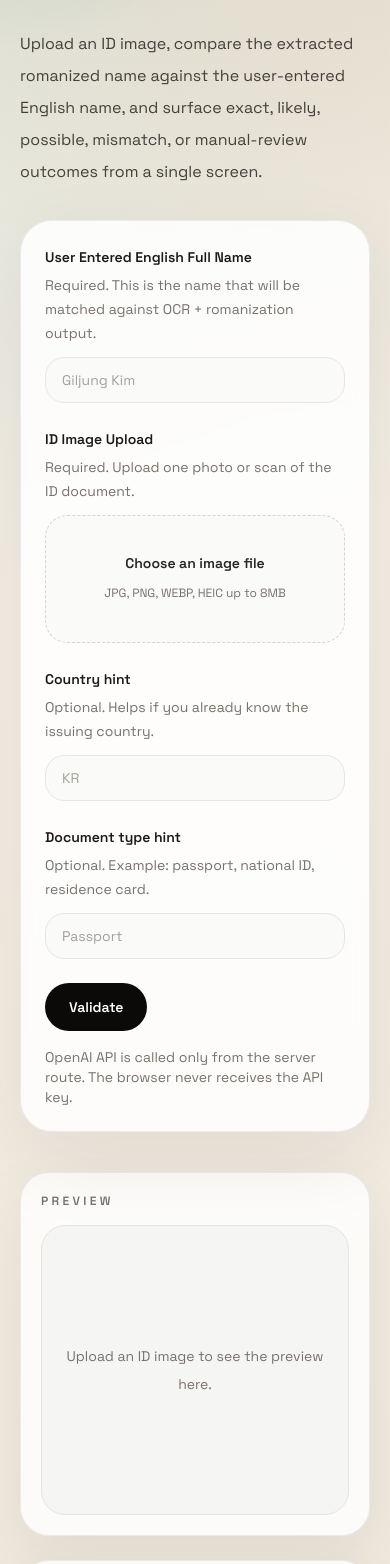
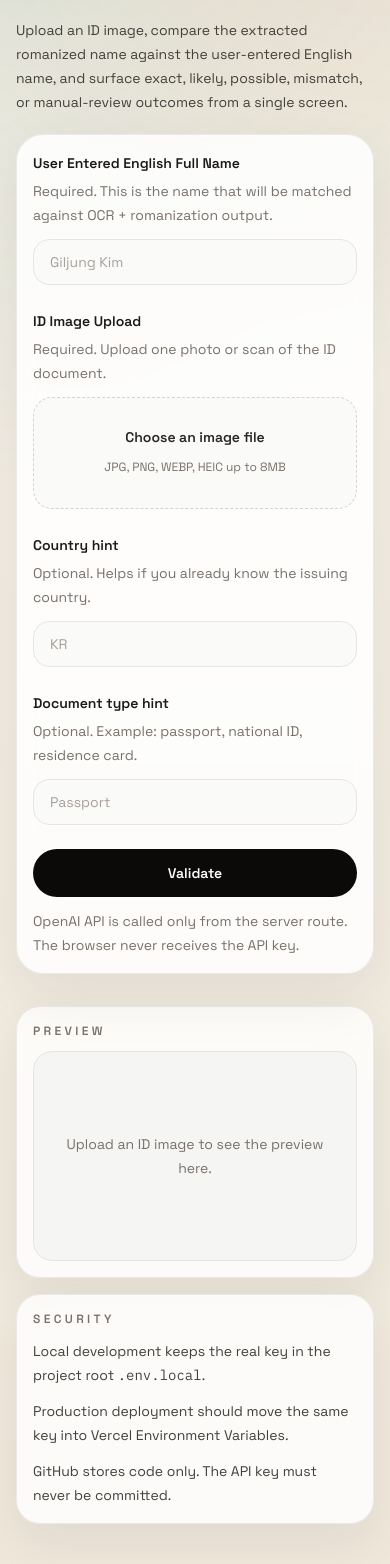
Before and after one commit to Yuifather/kyc_test, a Next.js app: page / in a window 390 px wide. Shown: the part 281-1845 px from the top of the page. Built offline with nearby package versions, Linux system fonts and the light colour scheme.

Commit message:
Optimize mobile layout

```diff
--- a/app/page.tsx
+++ b/app/page.tsx
@@ -96,19 +96,19 @@ export default function Home() {
 
   return (
     <main className="relative isolate overflow-hidden">
-      <div className="pointer-events-none absolute inset-x-0 top-0 h-[26rem] bg-[radial-gradient(circle_at_top_left,_rgba(23,124,104,0.23),_transparent_58%),radial-gradient(circle_at_top_right,_rgba(220,112,53,0.2),_transparent_48%)]" />
+      <div className="pointer-events-none absolute inset-x-0 top-0 h-[22rem] bg-[radial-gradient(circle_at_top_left,_rgba(23,124,104,0.23),_transparent_58%),radial-gradient(circle_at_top_right,_rgba(220,112,53,0.2),_transparent_48%)] sm:h-[26rem]" />
 
-      <section className="mx-auto w-full max-w-7xl px-5 py-8 sm:px-8 sm:py-12 lg:px-10 lg:py-16">
-        <div className="grid gap-10 lg:grid-cols-[minmax(0,1.2fr)_23rem]">
+      <section className="mx-auto w-full max-w-7xl px-4 py-6 sm:px-8 sm:py-12 lg:px-10 lg:py-16">
+        <div className="grid gap-8 lg:grid-cols-[minmax(0,1.2fr)_23rem] lg:gap-10">
           <div>
             <div className="max-w-3xl">
-              <p className="text-xs font-semibold uppercase tracking-[0.32em] text-teal-700">
+              <p className="text-[11px] font-semibold uppercase tracking-[0.24em] text-teal-700 sm:text-xs sm:tracking-[0.32em]">
                 Server-side OCR verification
               </p>
-              <h1 className="mt-4 text-4xl font-semibold leading-tight text-stone-950 sm:text-5xl">
+              <h1 className="mt-3 max-w-[13ch] text-balance text-[2rem] font-semibold leading-[1.03] text-stone-950 sm:mt-4 sm:max-w-none sm:text-5xl sm:leading-tight">
                 ID name match verification with OCR, romanization, and review-ready confidence.
               </h1>
-              <p className="mt-5 max-w-2xl text-base leading-8 text-stone-700 sm:text-lg">
+              <p className="mt-4 max-w-xl text-sm leading-6 text-stone-700 sm:mt-5 sm:max-w-2xl sm:text-lg sm:leading-8">
                 Upload an ID image, compare the extracted romanized name against the user-entered
                 English name, and surface exact, likely, possible, mismatch, or manual-review
                 outcomes from a single screen.
@@ -117,7 +117,7 @@ export default function Home() {
 
             <form
               onSubmit={handleSubmit}
-              className="mt-8 rounded-[2rem] border border-stone-200/80 bg-white/85 p-6 shadow-[0_28px_80px_rgba(34,31,23,0.08)] backdrop-blur"
+              className="mt-5 rounded-[1.7rem] border border-stone-200/80 bg-white/85 p-4 shadow-[0_20px_60px_rgba(34,31,23,0.08)] backdrop-blur sm:mt-8 sm:rounded-[2rem] sm:p-6 sm:shadow-[0_28px_80px_rgba(34,31,23,0.08)]"
             >
               <div className="grid gap-6 lg:grid-cols-2">
                 <FormField
@@ -137,8 +137,8 @@ export default function Home() {
                   label="ID Image Upload"
                   description="Required. Upload one photo or scan of the ID document."
                 >
-                  <label className="flex min-h-32 cursor-pointer flex-col items-center justify-center rounded-[1.4rem] border border-dashed border-stone-300 bg-stone-50 px-4 py-5 text-center transition hover:border-teal-500 hover:bg-teal-50/60">
-                    <span className="text-sm font-semibold text-stone-800">
+                  <label className="flex min-h-28 cursor-pointer flex-col items-center justify-center rounded-[1.2rem] border border-dashed border-stone-300 bg-stone-50 px-4 py-4 text-center transition hover:border-teal-500 hover:bg-teal-50/60 sm:min-h-32 sm:rounded-[1.4rem] sm:py-5">
+                    <span className="max-w-full break-all text-sm font-semibold text-stone-800">
                       {imageFile ? imageFile.name : "Choose an image file"}
                     </span>
                     <span className="mt-2 text-xs leading-6 text-stone-500">
@@ -183,15 +183,15 @@ export default function Home() {
                 </FormField>
               </div>
 
-              <div className="mt-6 flex flex-wrap items-center gap-4">
+              <div className="mt-6 flex flex-col gap-3 sm:flex-row sm:flex-wrap sm:items-center sm:gap-4">
                 <button
                   type="submit"
                   disabled={isSubmitting}
-                  className="inline-flex min-h-12 items-center justify-center rounded-full bg-stone-950 px-6 text-sm font-semibold text-white transition hover:bg-teal-800 disabled:cursor-not-allowed disabled:bg-stone-400"
+                  className="inline-flex min-h-12 w-full items-center justify-center rounded-full bg-stone-950 px-6 text-sm font-semibold text-white transition hover:bg-teal-800 disabled:cursor-not-allowed disabled:bg-stone-400 sm:w-auto"
                 >
                   {isSubmitting ? "Validating..." : "Validate"}
                 </button>
-                <p className="text-sm text-stone-500">
+                <p className="text-sm leading-6 text-stone-500">
                   OpenAI API is called only from the server route. The browser never receives the API key.
                 </p>
               </div>
@@ -204,14 +204,14 @@ export default function Home() {
             </form>
           </div>
 
-          <aside className="space-y-6">
-            <section className="rounded-[1.8rem] border border-stone-200/80 bg-white/82 p-5 shadow-[0_24px_65px_rgba(34,31,23,0.07)]">
+          <aside className="grid gap-4 sm:grid-cols-2 lg:grid-cols-1 lg:gap-6">
+            <section className="rounded-[1.5rem] border border-stone-200/80 bg-white/82 p-4 shadow-[0_18px_48px_rgba(34,31,23,0.07)] sm:p-5 sm:shadow-[0_24px_65px_rgba(34,31,23,0.07)]">
               <p className="text-xs font-semibold uppercase tracking-[0.28em] text-stone-500">
                 Preview
               </p>
-              <div className="mt-4 overflow-hidden rounded-[1.5rem] border border-stone-200 bg-stone-100">
+              <div className="mt-3 overflow-hidden rounded-[1.2rem] border border-stone-200 bg-stone-100 sm:mt-4 sm:rounded-[1.5rem]">
                 {previewUrl ? (
-                  <div className="relative h-72 w-full">
+                  <div className="relative h-52 w-full sm:h-72">
                     <Image
                       src={previewUrl}
                       alt="Selected ID preview"
@@ -221,18 +221,18 @@ export default function Home() {
                     />
                   </div>
                 ) : (
-                  <div className="flex h-72 items-center justify-center px-6 text-center text-sm leading-7 text-stone-500">
+                  <div className="flex h-52 items-center justify-center px-5 text-center text-sm leading-6 text-stone-500 sm:h-72 sm:px-6 sm:leading-7">
                     Upload an ID image to see the preview here.
                   </div>
                 )}
               </div>
             </section>
 
-            <section className="rounded-[1.8rem] border border-stone-200/80 bg-white/82 p-5 shadow-[0_24px_65px_rgba(34,31,23,0.07)]">
+            <section className="rounded-[1.5rem] border border-stone-200/80 bg-white/82 p-4 shadow-[0_18px_48px_rgba(34,31,23,0.07)] sm:p-5 sm:shadow-[0_24px_65px_rgba(34,31,23,0.07)]">
               <p className="text-xs font-semibold uppercase tracking-[0.28em] text-stone-500">
                 Security
               </p>
-              <div className="mt-4 space-y-3 text-sm leading-7 text-stone-700">
+              <div className="mt-3 space-y-3 text-sm leading-6 text-stone-700 sm:mt-4 sm:leading-7">
                 <p>Local development keeps the real key in the project root <code>.env.local</code>.</p>
                 <p>Production deployment should move the same key into Vercel Environment Variables.</p>
                 <p>GitHub stores code only. The API key must never be committed.</p>
@@ -268,4 +268,4 @@ function FormField({
 }
 
 const inputClassName =
-  "w-full rounded-[1.2rem] border border-stone-200 bg-stone-50 px-4 py-3 text-sm text-stone-900 outline-none transition placeholder:text-stone-400 focus:border-teal-500 focus:bg-white focus:ring-4 focus:ring-teal-100";
+  "w-full rounded-[1rem] border border-stone-200 bg-stone-50 px-4 py-3 text-sm text-stone-900 outline-none transition placeholder:text-stone-400 focus:border-teal-500 focus:bg-white focus:ring-4 focus:ring-teal-100 sm:rounded-[1.2rem]";
```
Also changed, not shown: components/verification-results.tsx (+23 -23 lines), 1 other file (tests, documents, lock files or other folders).
